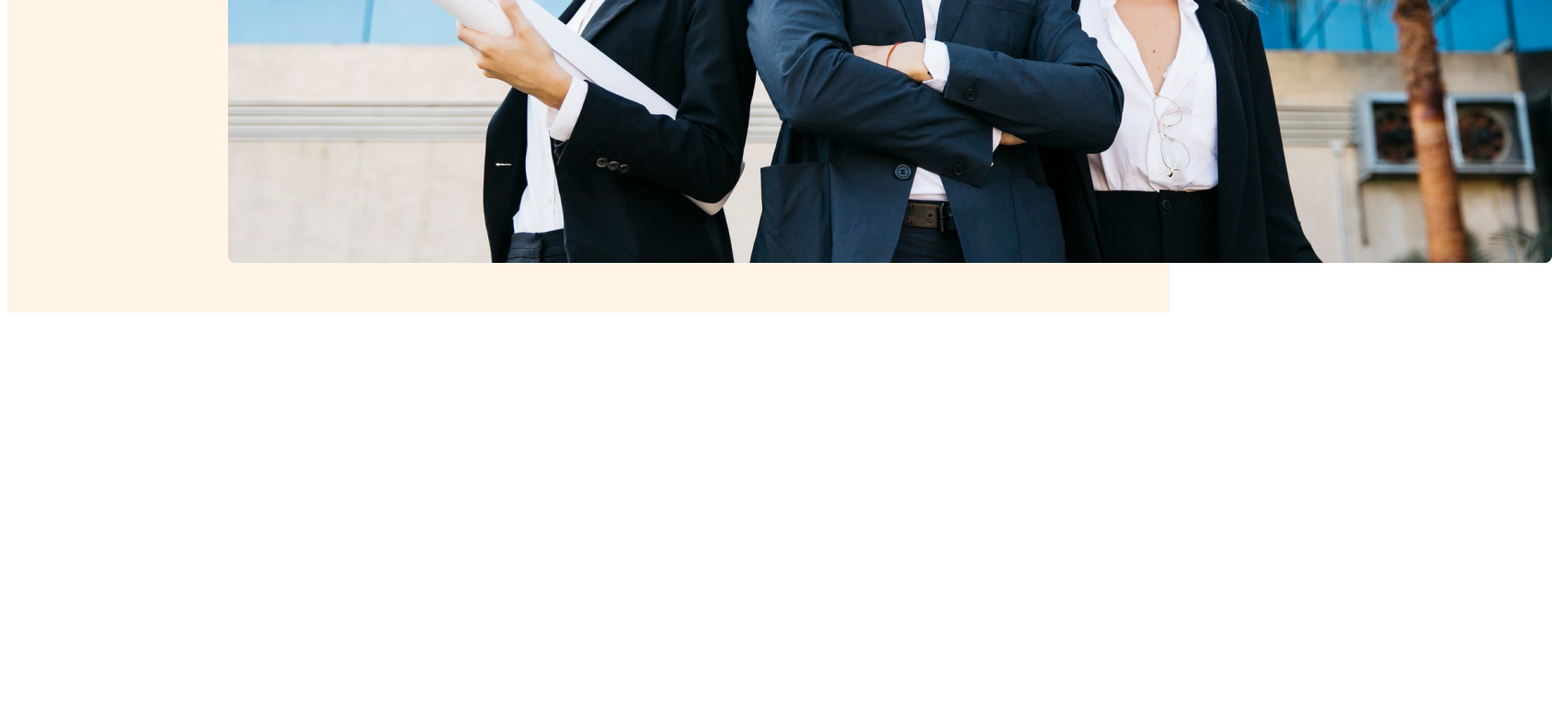
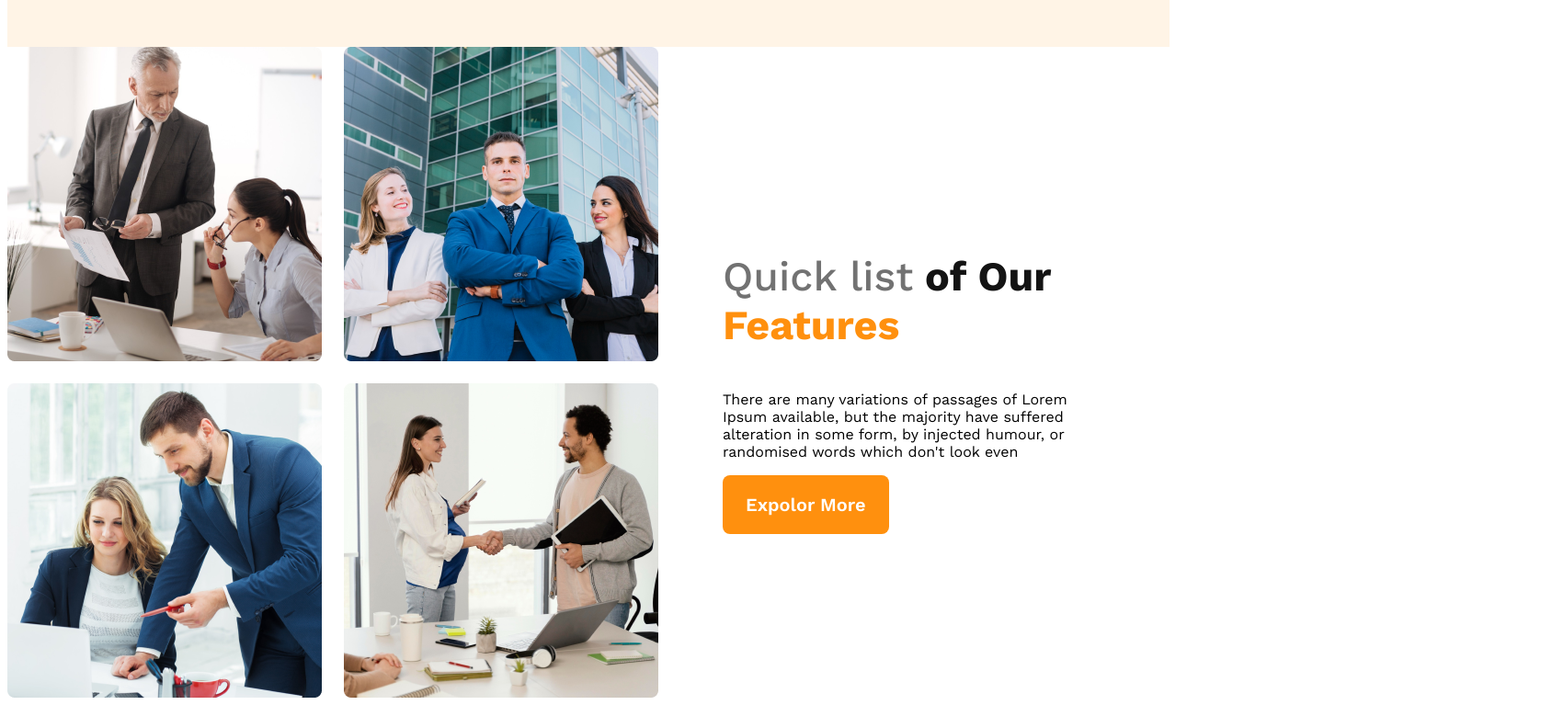
Before and after one commit to RaisulIslamJishan/g3-archiects-website, a plain HTML site: page index.html in a window 1280 px wide. Shown: the part 970-1737 px from the top of the page at 92% size, 1688 px wide, since content can reach past the window. Before the commit the page ends 1318 px from the top, so only its background shows below. Drawn offline with nearby package versions, Linux system fonts and the light colour scheme.

Commit message:
main sectoon created

```diff
--- a/index.html
+++ b/index.html
@@ -3,15 +3,17 @@
 <head>
     <meta charset="UTF-8">
     <meta name="viewport" content="width=], initial-scale=1.0">
-    <title>G3 Arechiects Website</title>
+    <title>G3 Arechitects Website</title>
 
     <link rel="stylesheet" href="styls/arechiects.css">
 </head>
 <body>
 
+    <!-- header section start-->
+
     <header class="header">
         <nav>
-            <h3 class="nav-title">G3 Arechiects</h3>
+            <h3 class="nav-title">G3 Arechitects</h3>
             <ul>
                 <li><a href="">Home</a></li>
                 <li><a href="">About</a></li>
@@ -29,8 +31,26 @@
                  <img src="images/banner.png" alt="">
         </div>
     </header>
+    <!-- header section emd -->
+    <main>
+        <!-- team-section start -->
+        <section class="teams-container">
+            <div class="team-img-container">
 
-    <main>
+                <img src="images/team1.png" alt="">
+                <img src="images/team2.png" alt="">
+                <img src="images/team3.png" alt="">
+                <img src="images/team4.png" alt="">
+
+            </div>
+            <div class="teams-content">
+                <h3 class="team-title"><span class="quick-list">Quick list</span> <span class="of-our">of Our</span> <br><span class="features">Features</span></h3>
+                <p class="team-discription">There are many variations of passages of Lorem Ipsum available, but the majority have suffered alteration in some form, by injected humour, or randomised words which don't look even</p>
+                <button type="button" class="btn-primary">Expolor More</button>
+
+
+            </div>
+        </section>
 
 
     </main>
--- a/styls/arechiects.css
+++ b/styls/arechiects.css
@@ -5,14 +5,14 @@
 /* sheared styles */
 
 .btn-primary{
-    width: 180px;
-    height: 64px;
+    padding: 20px 25px;
     border-radius: 8px;
     background: #FF900E;
     border:none;
     color: #FFF;
-    font-size: 20px;
+    font-size: 1.25rem;
     font-weight: 600;
+    cursor: pointer;
 }
 
 *{
@@ -74,3 +74,76 @@ nav li a {
     font-size: 1rem;
     font-weight: 400;
 }
+.banner img{
+    width: 100%;
+    margin-top: 30px;
+}
+
+
+/* Responsive Media Quary (max-width: 576px) */
+/* mobaile */
+@media screen and (max-width: 576px) {
+    .header{
+        padding: 10px;
+    }
+
+    nav{
+        flex-direction: column;
+    }
+}
+
+/* Responsive Media Quary and (min-width:576px)and (max-width: 992px) */
+/* Tablet */
+
+@media screen and (min-width:576px)and (max-width: 960px){
+    .header{
+        padding: 30px 50px;
+    }
+
+    nav{
+        flex-direction: column;
+    }
+
+}
+/* main section-start */
+main{
+    max-width:1440px;
+    margin: 0 auto;
+}
+
+/* teams -styles */
+.teams-container{
+    display: flex;
+    align-items: center;
+}
+
+.team-img-container{
+    display: grid;
+    grid-template-columns: repeat(2,1fr);
+    gap: 1.5rem;
+}
+
+.teams-content{
+    padding-right: 70px;
+    padding-left: 70px;
+}
+
+.team-title{
+    font-size: 2.8rem;
+}
+
+.teams-content .quick-list{
+
+    color:  #727272;
+    font-weight: 500;
+
+}
+.teams-content .of-our{
+    color: #131313;
+    font-weight: 700;
+
+}
+.teams-content .features{
+    color: #FF900E;
+    font-weight: 700;
+}
```
